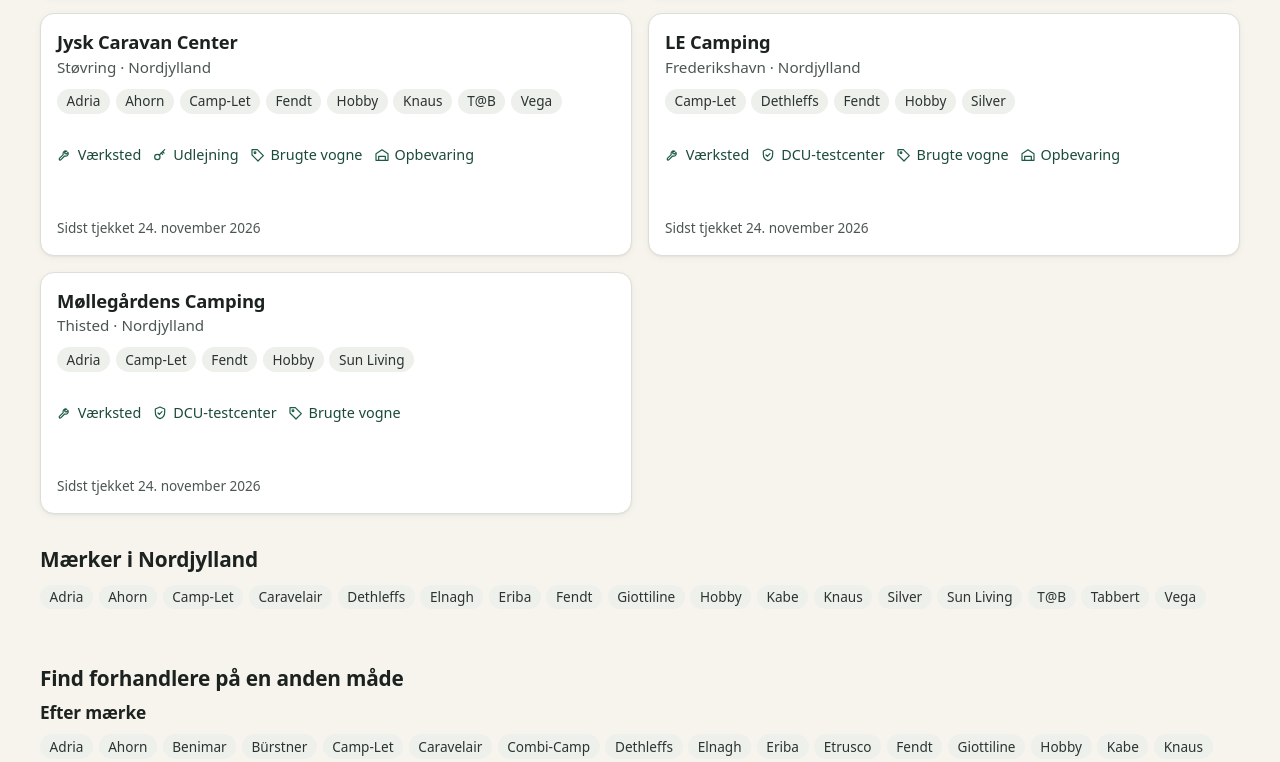
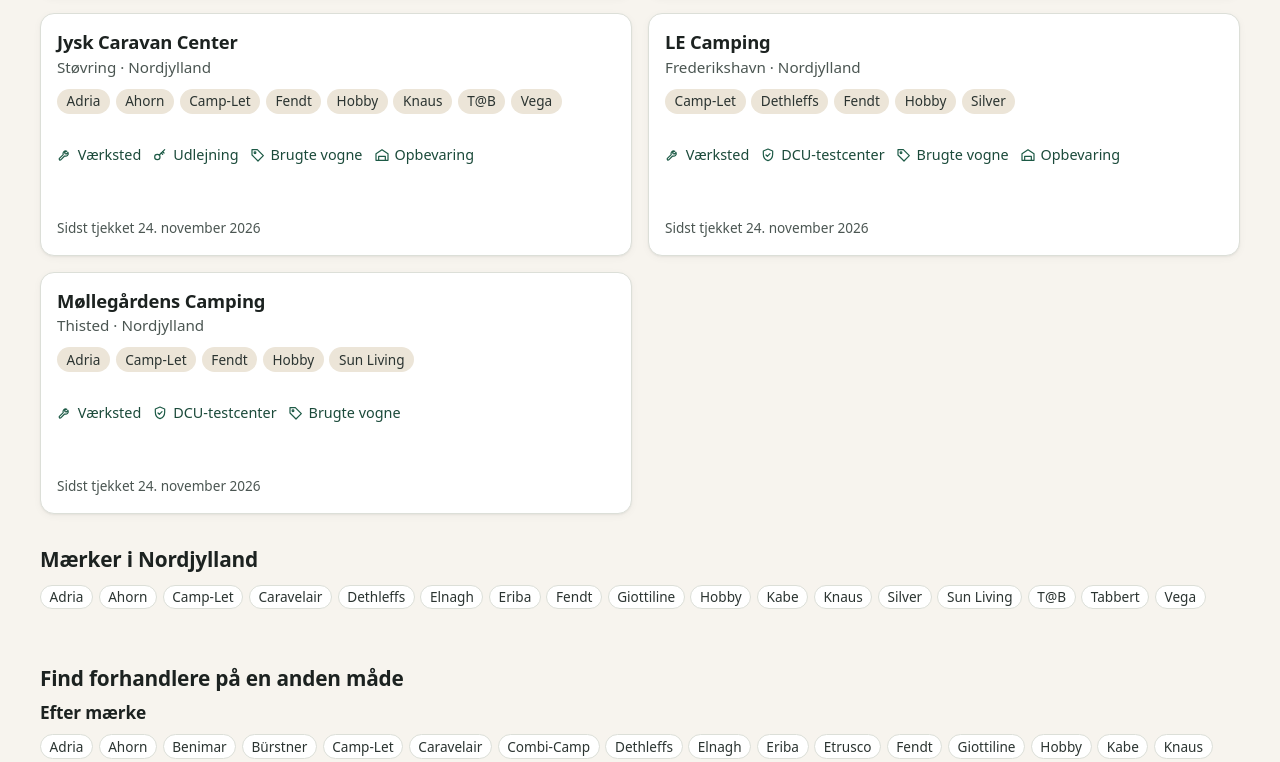
Before and after one commit to kimhoyberg/campingforhandler, an Astro site: page /region/nordjylland in a window 1280 px wide. Shown: the part 662-1424 px from the top of the page. Built offline with nearby package versions, Linux system fonts and the light colour scheme; Astro itself is replaced by a stand-in of ours.

Commit message:
Varmere mærkater og badges, hvide klikbare mærkater på baggrunden
Co-Authored-By: Claude Opus 5.5 <noreply@anthropic.com>
Claude-Session: https://claude.ai/code/session_01Ejrc2QWEMu8e5PEJo2vYQ8

```diff
--- a/src/styles/global.css
+++ b/src/styles/global.css
@@ -6,9 +6,9 @@
   --line: #dcdfd8;
   --accent: #1d5a46;
   --accent-text: #ffffff;
-  --accent-soft: #e4eee8;
+  --accent-soft: #e2e9dc;
   --accent-soft-text: #1b4a3a;
-  --chip: #eef0ec;
+  --chip: #ece5d8;
   --chip-text: #2b3431;
   --warn-soft: #fbf1dc;
   --warn-text: #5c4205;
@@ -439,14 +439,19 @@ main {
   white-space: nowrap;
 }
 
+/* Klikbare mærkater (fx i bunden af siden): hvide med en lys kant, så de står frem på baggrunden */
 a.chip {
   text-decoration: none;
   position: relative;
   z-index: 1;
+  background: var(--surface);
+  border: 1px solid var(--line);
+  padding: calc(0.1rem - 1px) calc(0.6rem - 1px);
 }
 
 a.chip:hover {
   background: var(--accent-soft);
+  border-color: var(--accent-soft);
   color: var(--accent-soft-text);
 }
 
```
